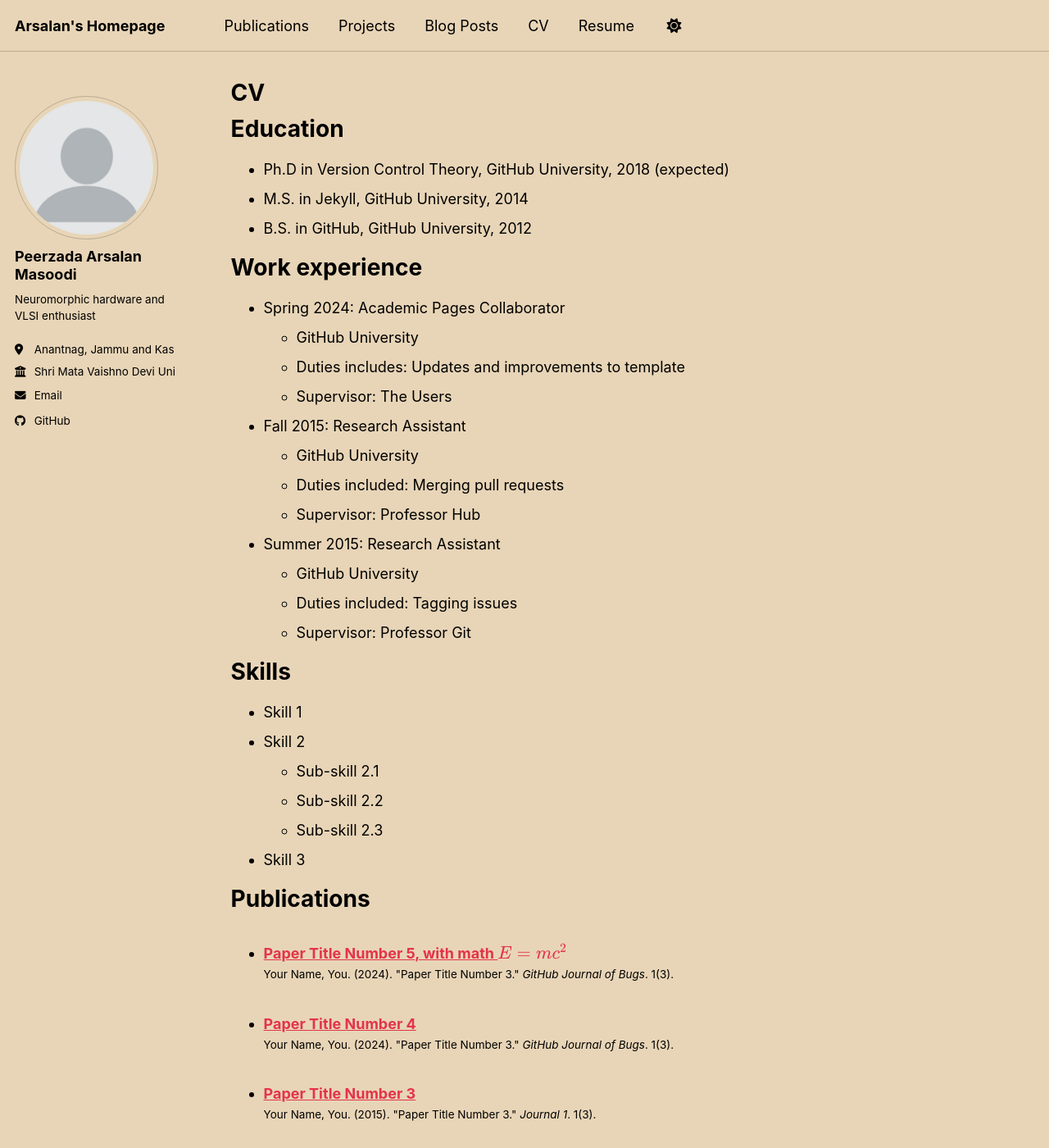
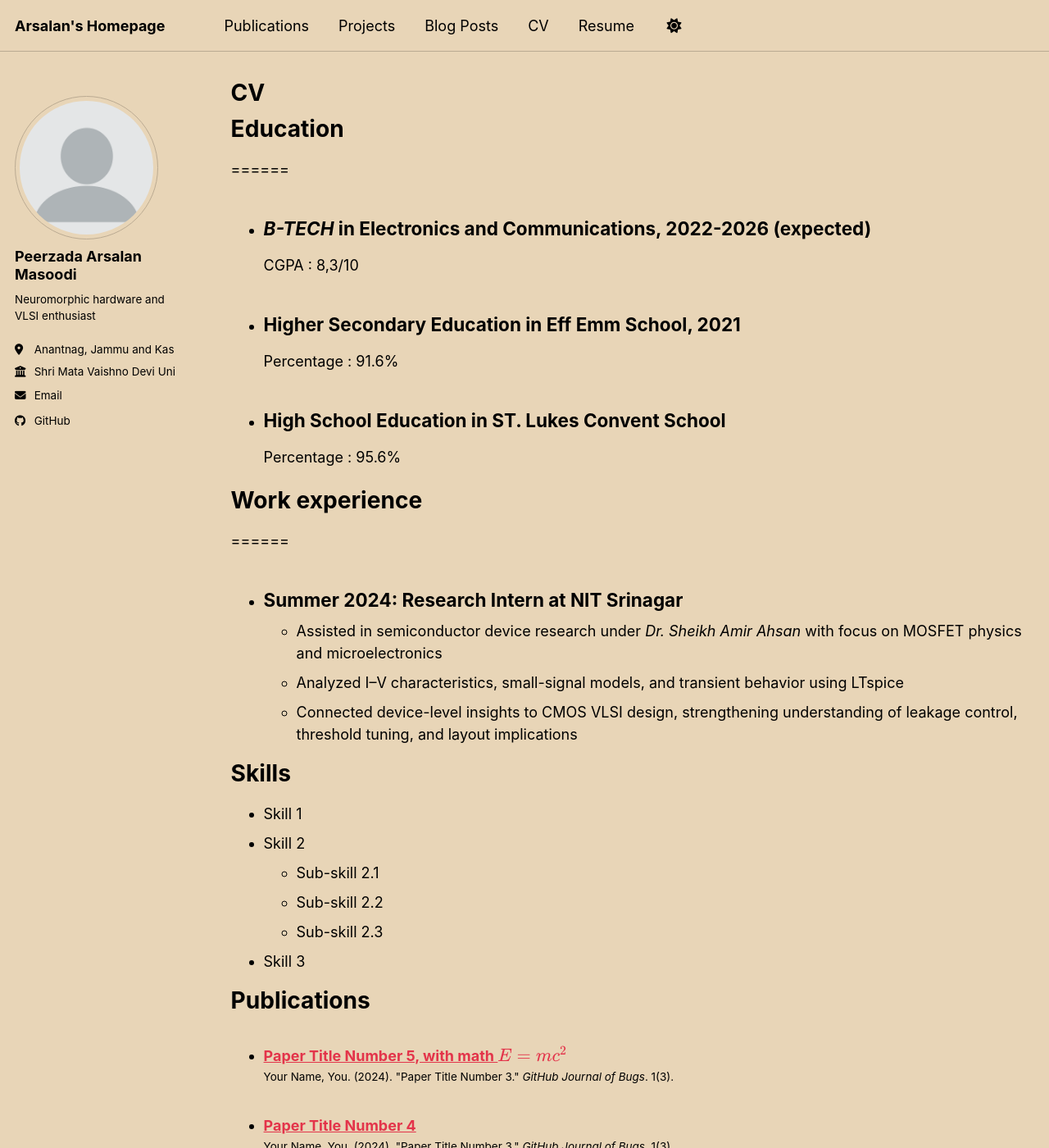
Before and after one commit to voidthecryptic/voidthecryptic.github.io, a Jekyll site: the page built from _pages/cv.md, in a window 1280 px wide and 1400 px high. Shown: the whole window at 82% size. Built offline with Jekyll 4.4.1, drawn with Linux system fonts in a browser that asks for light colours; a script bundle is joined from its source files by our own code; library files that are not in the unit come from our copies.

Commit message:
Update cv.md

```diff
--- a/_pages/cv.md
+++ b/_pages/cv.md
@@ -9,28 +9,23 @@ redirect_from:
 
 {% include base_path %}
 
-Education
+# Education
 ======
-* Ph.D in Version Control Theory, GitHub University, 2018 (expected)
-* M.S. in Jekyll, GitHub University, 2014
-* B.S. in GitHub, GitHub University, 2012
+* ## *B-TECH* in Electronics and Communications, 2022-2026 (expected)
+    CGPA : 8,3/10
+* ## Higher Secondary Education in Eff Emm School, 2021
+     Percentage : 91.6%
+* ## High School Education in ST. Lukes Convent School
+     Percentage : 95.6%
 
-Work experience
+# Work experience
 ======
-* Spring 2024: Academic Pages Collaborator
-  * GitHub University
-  * Duties includes: Updates and improvements to template
-  * Supervisor: The Users
 
-* Fall 2015: Research Assistant
-  * GitHub University
-  * Duties included: Merging pull requests
-  * Supervisor: Professor Hub
+* ## Summer 2024: Research Intern at NIT Srinagar
+  * Assisted in semiconductor device research under *Dr. Sheikh Amir Ahsan* with focus on MOSFET physics and microelectronics
+  * Analyzed I–V characteristics, small-signal models, and transient behavior using LTspice
+  * Connected device-level insights to CMOS VLSI design, strengthening understanding of leakage control, threshold tuning, and layout implications
 
-* Summer 2015: Research Assistant
-  * GitHub University
-  * Duties included: Tagging issues
-  * Supervisor: Professor Git
 
 Skills
 ======
```
